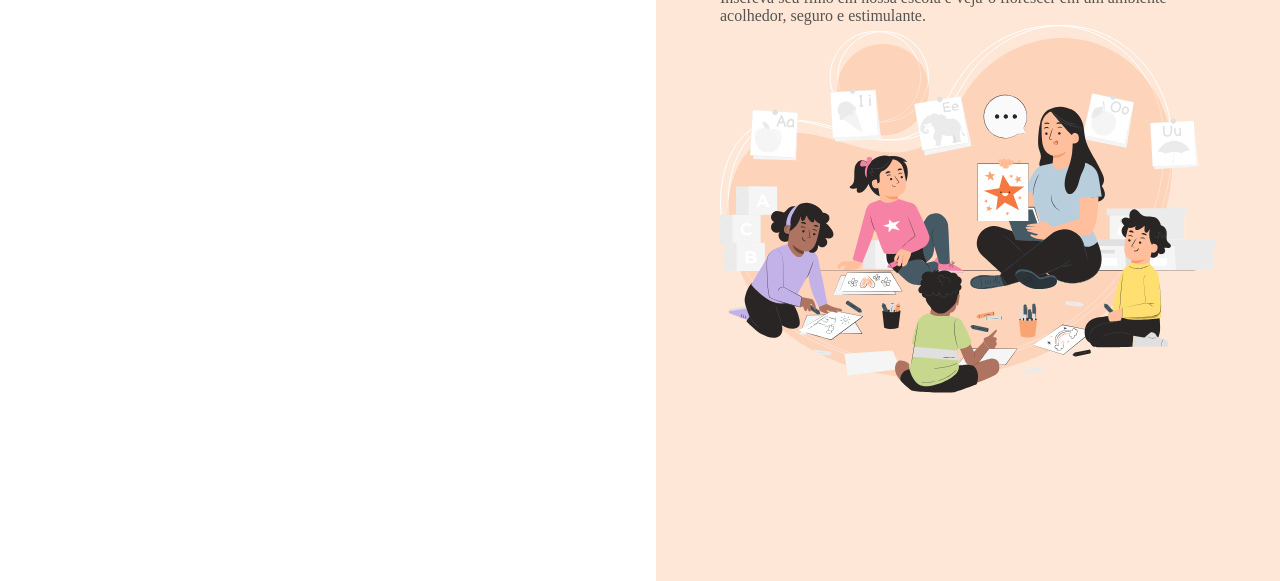
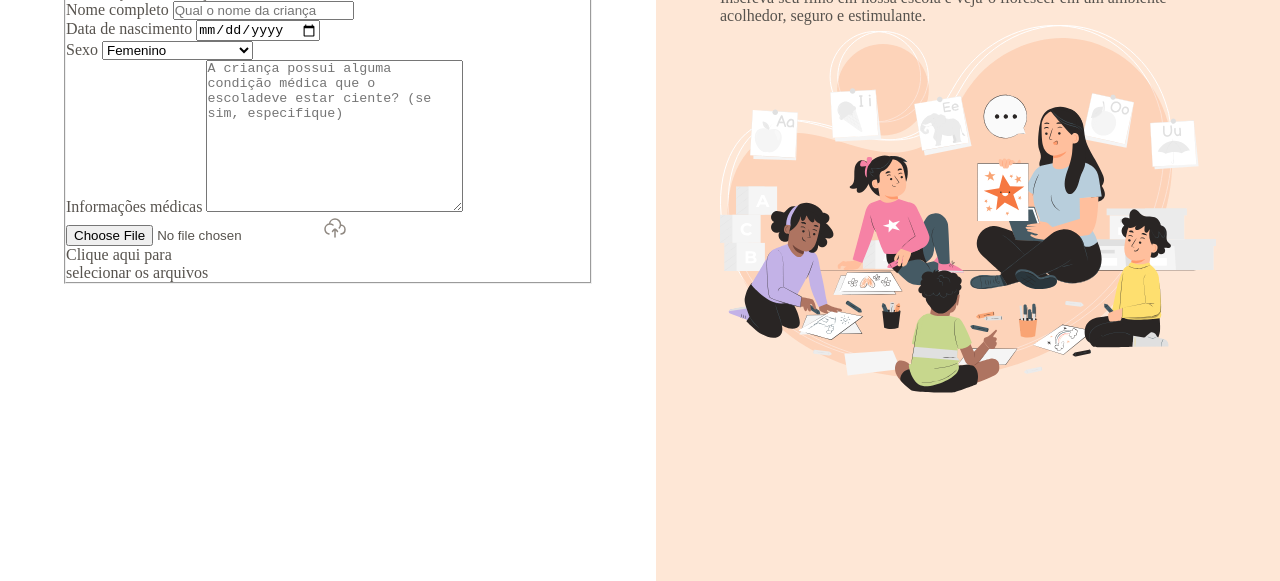
Before and after one commit to gerthdomingues/Fullstack-Projeto-Formulario-de-matricula, a plain HTML site: page index.html in a window 1280 px wide. Shown: the part 219-800 px from the top of the page. Drawn offline with Linux system fonts and the light colour scheme.

Commit message:
iniciando o formulário

```diff
--- a/index.html
+++ b/index.html
@@ -26,6 +26,59 @@
             Preencha os dados abaixo para matricular seu filho na escola de
             educação infantil Estrelas do Amanhã.
           </p>
+
+          <form method="post" enctype="multipart/form-data">
+            <fieldset class="child-info">
+              <legend>Informações da criança</legend>
+
+              <div class="input-wrapper">
+                <label for="fullname">Nome completo</label>
+                <input
+                  id="fullname"
+                  name="fullname"
+                  type="text"
+                  placeholder="Qual o nome da criança"
+                />
+              </div>
+
+              <div class="input-wrapper">
+                <label for="birth">Data de nascimento</label>
+                <input id="birth" name="birth" type="date" lang="pt-br" />
+              </div>
+
+              <div class="select-wrapper">
+                <label for="gender">Sexo</label>
+                <select id="gender" name="gender">
+                  <option value="female">Femenino</option>
+                  <option value="male">Masculino</option>
+                  <option value="na">Prefiro não responder</option>
+                </select>
+              </div>
+
+              <div class="textearea-wrapper">
+                <label for="medical-info">Informações médicas</label>
+                <textarea
+                  id="medical-info"
+                  name="medical-info"
+                  cols="30"
+                  rows="10"
+                  placeholder="A criança possui alguma condição médica que o escoladeve estar ciente? (se sim, especifique)"
+                ></textarea>
+
+                <div class="droparea-wrapper">
+                  <input type="file" name="birth-file" id="birth-file" />
+                  <img
+                    src="assets/icons/cloud-upload.svg"
+                    alt="imagem de upload"
+                  />
+                  <p>
+                    Clique aqui para <br />
+                    selecionar os arquivos
+                  </p>
+                </div>
+              </div>
+            </fieldset>
+          </form>
         </div>
       </main>
 
--- a/styles/layout.css
+++ b/styles/layout.css
@@ -36,7 +36,7 @@ aside {
   & .aside-container {
     max-width: 31rem;
 
-    & . img {
+    & .img {
       margin-top: 2rem;
     }
   }
```
